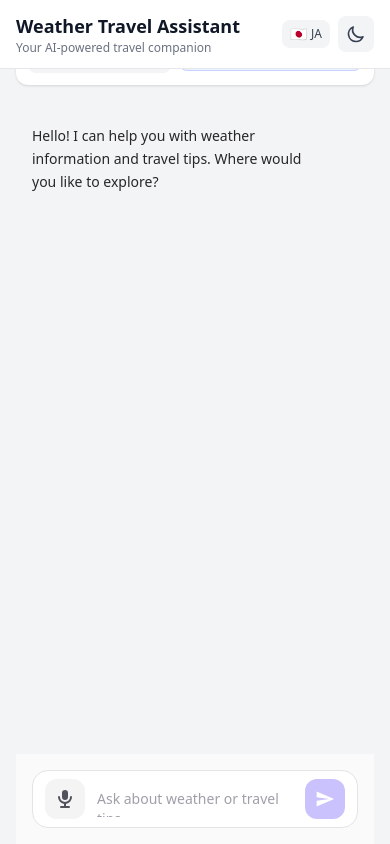
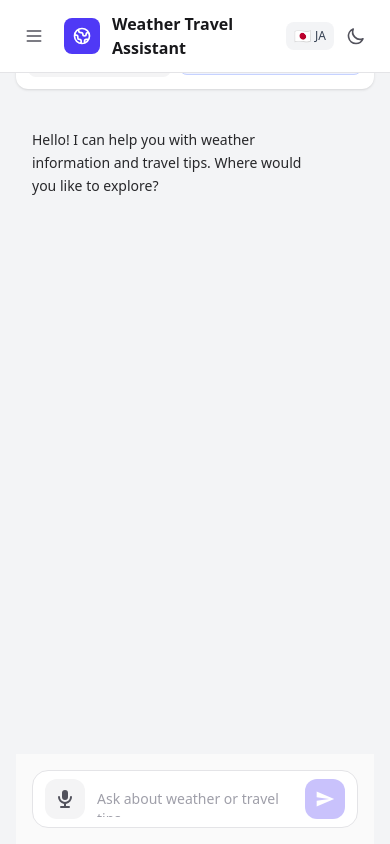
Before and after one commit to suraj7974/weather-ai-chatbot, a React (Vite) app in the folder client/: page / in a window 390 px wide. Built offline with nearby package versions, Linux system fonts and the light colour scheme.

Commit message:
[style]:update header styling

```diff
--- a/client/src/components/layout/Header.tsx
+++ b/client/src/components/layout/Header.tsx
@@ -1,32 +1,85 @@
-import { useTheme, useLanguage } from '../../context';
+import { useTheme, useLanguage, useSession } from '../../context';
 import { LanguageSelector } from '../voice';
 
 export function Header() {
   const { theme, toggleTheme } = useTheme();
   const { t } = useLanguage();
+  const { toggleSidebar } = useSession();
 
   return (
-    <header className="bg-white dark:bg-gray-800 border-b border-gray-200 dark:border-gray-700 px-4 py-3">
+    <header className="bg-white dark:bg-zinc-900 border-b border-zinc-200 dark:border-zinc-800 px-4 py-3">
       <div className="flex items-center justify-between">
+        {/* Left section */}
+        <div className="flex items-center gap-3">
+          {/* Menu button */}
+          <button
+            onClick={toggleSidebar}
+            className="
+              lg:hidden
+              p-2 rounded-lg
+              hover:bg-zinc-100 dark:hover:bg-zinc-800
+              text-zinc-600 dark:text-zinc-400
+              transition-colors duration-150
+            "
+            title="Toggle sidebar"
+          >
+            <svg
+              className="w-5 h-5"
+              fill="none"
+              stroke="currentColor"
+              viewBox="0 0 24 24"
+            >
+              <path
+                strokeLinecap="round"
+                strokeLinejoin="round"
+                strokeWidth={2}
+                d="M4 6h16M4 12h16M4 18h16"
+              />
+            </svg>
+          </button>
+
           {/* Logo and title */}
+          <div className="flex items-center gap-3">
+            <div className="p-2 rounded-lg bg-indigo-600">
+              <svg
+                className="w-5 h-5 text-white"
+                fill="none"
+                stroke="currentColor"
+                viewBox="0 0 24 24"
+              >
+                <path
+                  strokeLinecap="round"
+                  strokeLinejoin="round"
+                  strokeWidth={2}
+                  d="M3.055 11H5a2 2 0 012 2v1a2 2 0 002 2 2 2 0 012 2v2.945M8 3.935V5.5A2.5 2.5 0 0010.5 8h.5a2 2 0 012 2 2 2 0 104 0 2 2 0 012-2h1.064M15 20.488V18a2 2 0 012-2h3.064M21 12a9 9 0 11-18 0 9 9 0 0118 0z"
+                />
+              </svg>
+            </div>
             <div>
-          <h1 className="text-lg font-semibold text-gray-900 dark:text-white">
+              <h1 className="text-base font-semibold text-zinc-900 dark:text-zinc-100">
                 {t('app.title')}
               </h1>
-          <p className="text-xs text-gray-500 dark:text-gray-400">
+              <p className="text-xs text-zinc-500 hidden sm:block">
                 {t('app.subtitle')}
               </p>
             </div>
+          </div>
+        </div>
 
-        {/* Actions */}
-        <div className="flex items-center gap-2">
+        {/* Right section */}
+        <div className="flex items-center gap-1">
           {/* Language selector */}
           <LanguageSelector compact />
 
           {/* Theme toggle */}
           <button
             onClick={toggleTheme}
-            className="p-2 rounded-lg bg-gray-100 dark:bg-gray-700 text-gray-700 dark:text-gray-200 hover:bg-gray-200 dark:hover:bg-gray-600 transition-colors"
+            className="
+              p-2 rounded-lg
+              hover:bg-zinc-100 dark:hover:bg-zinc-800
+              text-zinc-600 dark:text-zinc-400
+              transition-colors duration-150
+            "
             title={theme === 'light' ? t('theme.dark') : t('theme.light')}
           >
             {theme === 'light' ? (
```
Lines whose indentation alone changed are shown as unchanged.
